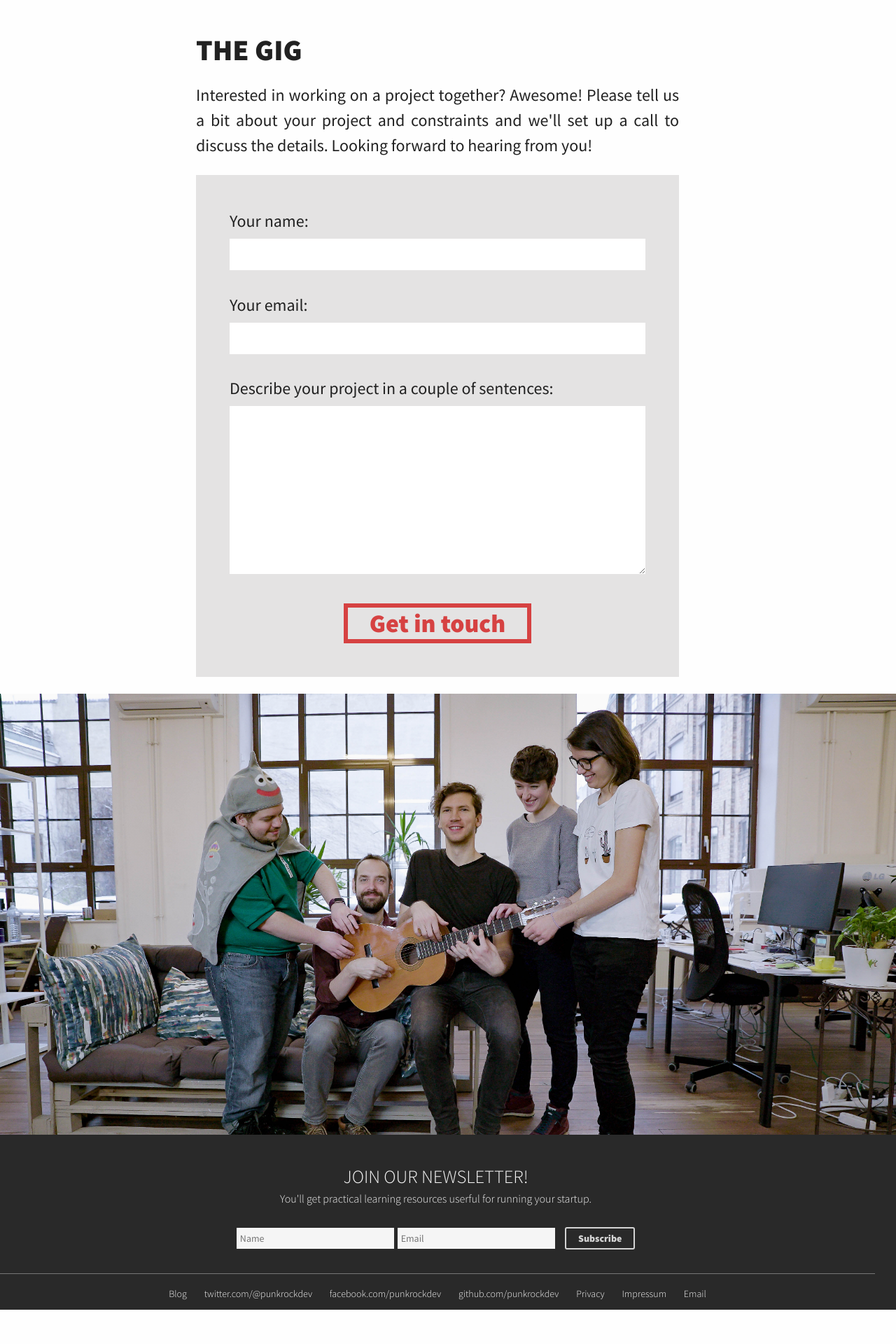
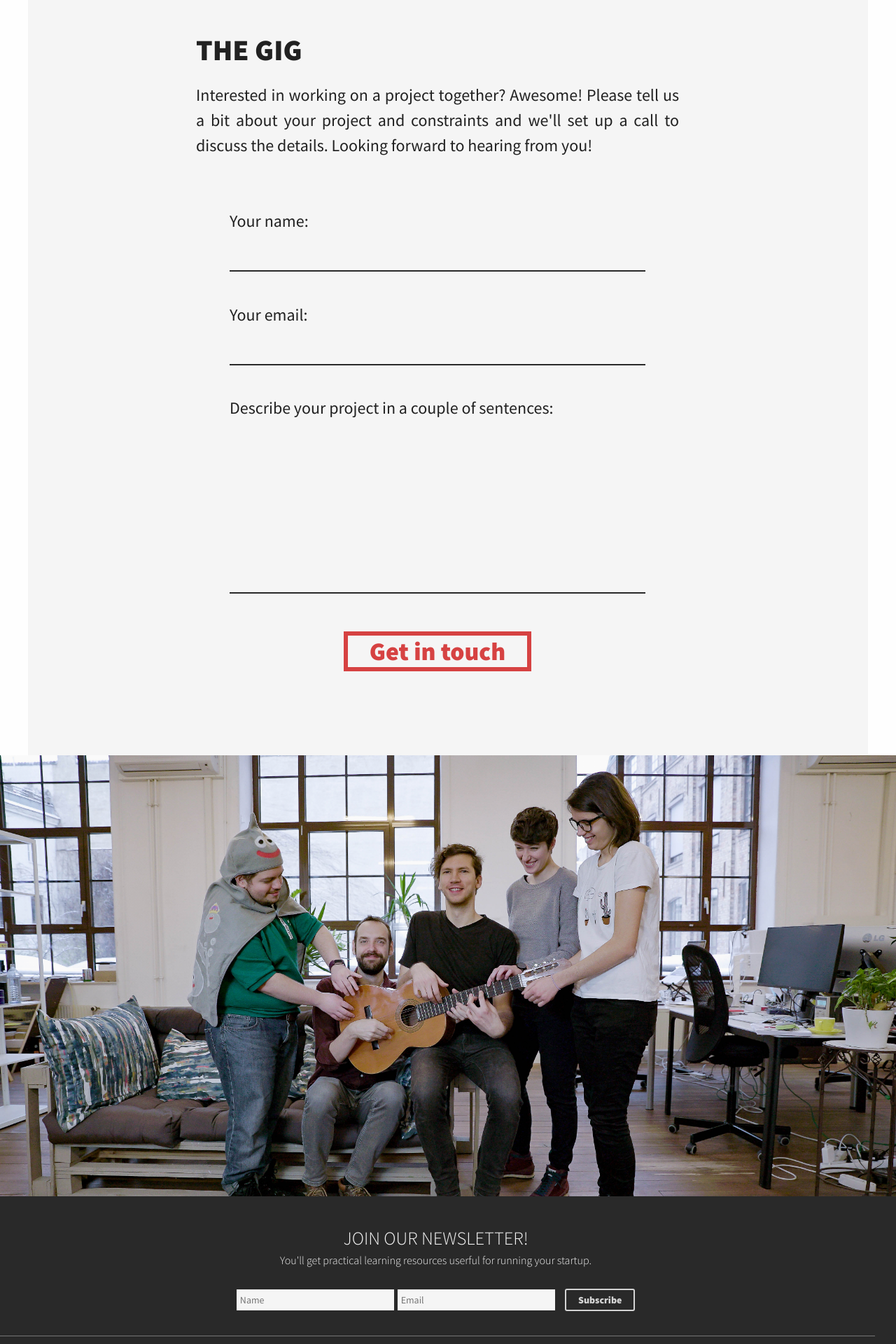
Before and after one commit to punkrockdev/punkrockdev.github.io, a Jekyll site: the page built from index.md, in a window 1280 px wide. Shown: the part 2947-4867 px from the top of the page at 70% size. Built offline with Jekyll 4.4.1, drawn with Linux system fonts in a browser that asks for light colours; nearby versions of some CDN libraries; comment, search, counter and statistics services are not loaded; before the commit the page ends 4818 px from its top, so only the background shows below that.

Commit message:
add grey background to the form; change borders' colors;

```diff
--- a/_sass/_form.scss
+++ b/_sass/_form.scss
@@ -21,6 +21,11 @@
     }
 }
 
+.contact-section {
+  background-color: #f5f5f5;
+  overflow: auto;
+}
+
 form {
     /* margin: 0 auto; */
     /* width: 400px; */
@@ -29,9 +34,9 @@ form {
     @include media-query($on-desktop) {
         padding: 1em;
     }
-    background: $grey-color-transparent;
+    // background: $grey-color-transparent;
 
-    .form-input { margin-bottom: 1em;}
+    .form-input { margin-bottom: 1.5em;}
     label {
         margin-right: 0.5em;
         @include media-query($on-desktop) {
@@ -46,39 +51,43 @@ form {
     input, textarea { /* all (text) inputs */
         font: 1em $base-font-family;
         border: none;
+        border-bottom: 2px solid #292929;
         border-radius: 0;
         padding: 0.3em;
         margin: 0.3em 0;
+        background: transparent;
         @include media-query($on-desktop) {
             width: 100%;
         }
         &:focus {
-            outline: $accent-color auto 5px;
+          outline: none;
+          border-bottom: 1px solid #292929;
         }
     }
     textarea { /* only the description text input */
         width: 100%; height: 10em;
         max-width: 100%;
+        resize: none;
         @include media-query($on-desktop) {
             height: 8em;
         }
     }
-    .slider-value {
-        font: 1em $base-font-family;
-        line-height: 1.5;
-        font-style: italic;
-        @include media-query($on-desktop) {
-            float: left;
-        }
-    }
-    input[type="range"] {
-        display: block;
-        padding: 1em 0;
-        width: 100%;
-        margin-left: 0;
-        -webkit-appearance: none;
-        background-color: transparent;
-    }
+    // .slider-value {
+    //     font: 1em $base-font-family;
+    //     line-height: 1.5;
+    //     font-style: italic;
+    //     @include media-query($on-desktop) {
+    //         float: left;
+    //     }
+    // }
+    // input[type="range"] {
+    //     display: block;
+    //     padding: 1em 0;
+    //     width: 100%;
+    //     margin-left: 0;
+    //     -webkit-appearance: none;
+    //     background-color: transparent;
+    // }
     input[type="submit"] {
         @include accent-button;
     }
```
